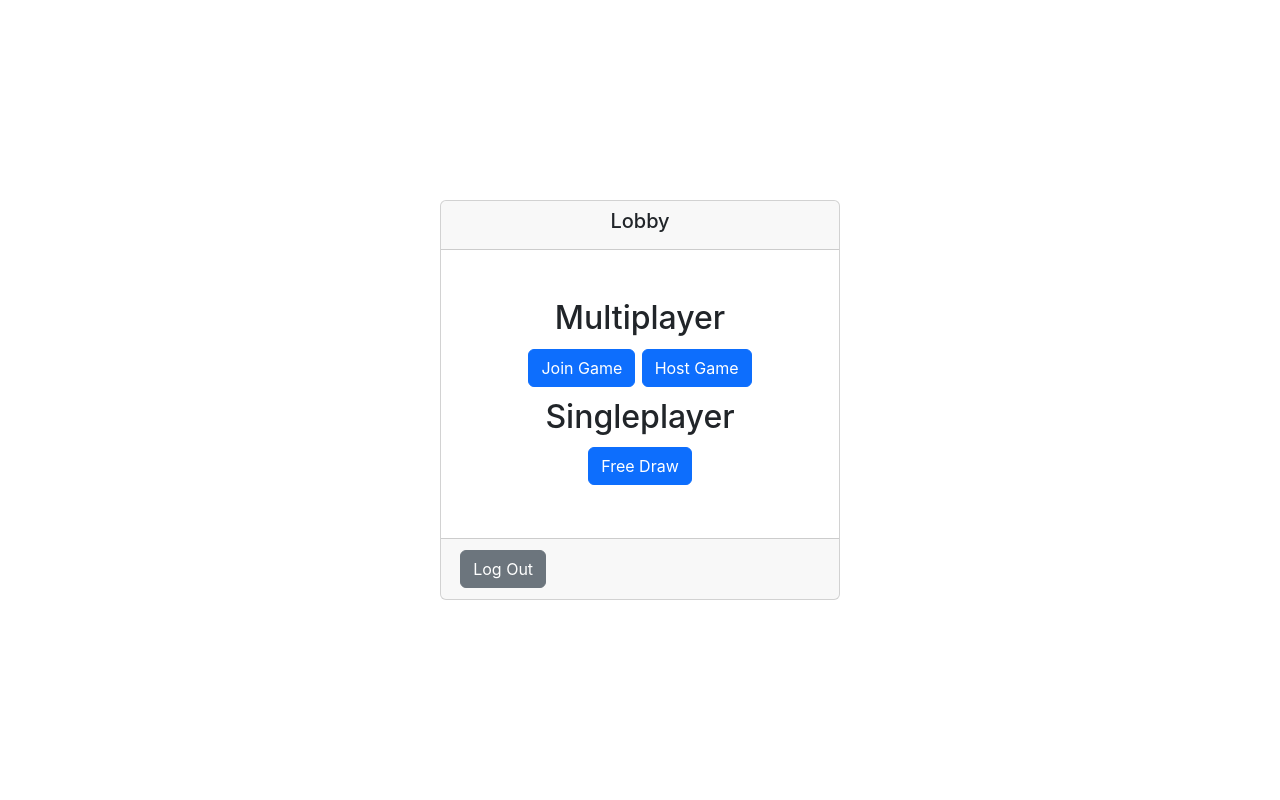
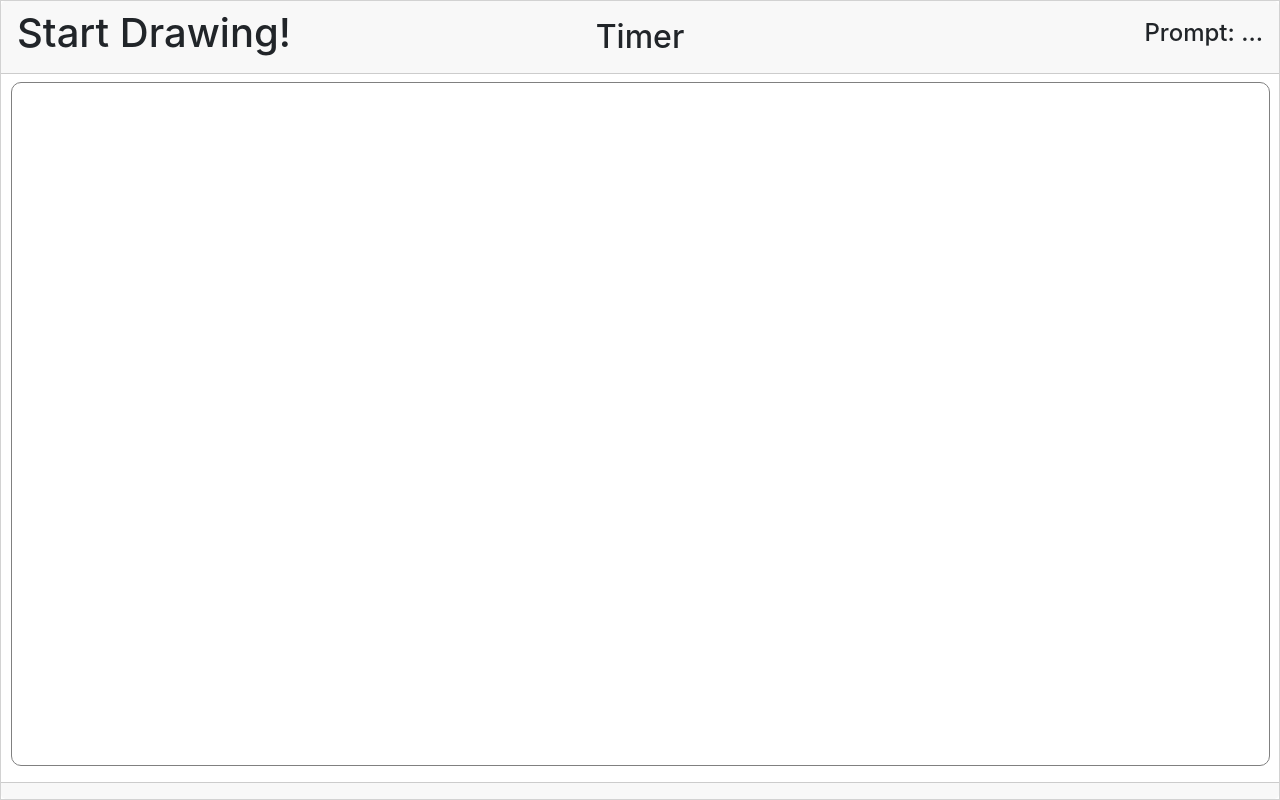
Before and after one commit to pf274/draw-ai-game, a React (Create React App) app: page /draw/multiplayer in a window 1280 px wide. Both pictures are taken after a click on the button "Host Game". Built offline with nearby package versions, Linux system fonts and the light colour scheme.

Commit message:
Multiplayer/Singleplayer toolbar differences

```diff
--- a/package.json
+++ b/package.json
@@ -15,6 +15,7 @@
     "build": "react-scripts build",
     "eject": "react-scripts eject"
   },
+  "proxy": "http://localhost:3000",
   "eslintConfig": {
     "extends": [
       "react-app",
--- a/src/App.jsx
+++ b/src/App.jsx
@@ -16,7 +16,7 @@ function App() {
   return (
     <div className="App">
       {page == Pages.Home ? <HomePage setMode={setMode} setPage={setPage} /> :
-      page = Pages.Draw ? <DrawPage setPage={setPage} /> : <div></div>}
+      page = Pages.Draw ? <DrawPage mode={mode} setPage={setPage} /> : <div></div>}
     </div>
   );
 }
--- a/src/Components/DrawPage/DrawPage.css
+++ b/src/Components/DrawPage/DrawPage.css
@@ -31,7 +31,6 @@
     top: 1em;
     transform: translate(-50%, -40%);
 }
-
 @media (max-device-width: 550px) {
     #title {
         display: none;
--- a/src/Components/DrawPage/DrawPage.jsx
+++ b/src/Components/DrawPage/DrawPage.jsx
@@ -3,7 +3,7 @@ import Card from 'react-bootstrap/Card';
 import Toolbar from './Toolbar.jsx';
 import DrawingCanvas from './DrawingCanvas.jsx';
 import {useEffect} from 'react';
-import { Pages } from "../../App";
+import { Pages, Modes } from "../../App";
 
 const DrawPage = (props) => {
 
@@ -23,11 +23,11 @@ const DrawPage = (props) => {
         <Card id="DrawPage">
             <Card.Header id="DrawPageHeader">
                 <h1 id="title">Start Drawing!</h1>
-                <h2 id="timer">Timer</h2>
+                <h2 id="timer" className="multiplayer">Timer</h2>
                 <h4 id="Prompt">Prompt: ...</h4>
             </Card.Header>
             <Card.Body id="DrawPageBody">
-                <Toolbar />
+                {props.mode != Modes.Multi && <Toolbar id="toolbar" />}
                 <DrawingCanvas></DrawingCanvas>
             </Card.Body>
             <Card.Footer>
--- a/src/Components/DrawPage/DrawingCanvas.jsx
+++ b/src/Components/DrawPage/DrawingCanvas.jsx
@@ -95,7 +95,6 @@ function DrawingCanvas() {
         }
     }
     useEffect(() => {
-        const drawingCanvas = document.getElementById("drawingCanvas");
         // when page loads, set event listeners
         window.addEventListener('resize', startResize);
         window.addEventListener('mousedown', function (event) {startDraw(event);});
--- a/src/Components/DrawPage/Toolbar.css
+++ b/src/Components/DrawPage/Toolbar.css
@@ -1,12 +1,3 @@
-#Toolbar {
-    width: 100%;
-    background-color: rgb(224, 224, 224);
-    display: flex;
-    flex-direction: row;
-    justify-content: center;
-    align-items: center;
-    flex-wrap: wrap;
-}
 #thicknessSlider {
     width: 200px;
     margin: 1em;
@@ -22,6 +13,15 @@ button {
     width: 2em;
     height: 2em;
 }
+.toolbarBody {
+    width: 100%;
+    background-color: rgb(224, 224, 224);
+    display: flex;
+    flex-direction: row;
+    justify-content: center;
+    align-items: center;
+    flex-wrap: wrap;
+}
 @media (max-device-width: 335px) {
     #thicknessSlider {
         width: 100px;
--- a/src/Components/DrawPage/Toolbar.jsx
+++ b/src/Components/DrawPage/Toolbar.jsx
@@ -3,11 +3,9 @@ import Card from 'react-bootstrap/Card';
 import Button from 'react-bootstrap/Button';
 import FormRange from 'react-bootstrap/FormRange';
 import rawCategoryData from '../../Data/categories.txt';
-import {useEffect} from 'react';
+import {useState} from 'react';
 function Toolbar() {
-    useEffect(() => {
-        newPrompt();
-    }, [])
+    const [value, setValue] = useState(1);
     function Capitalize(text) {
         return text.toLowerCase().split(' ')
             .map((s) => s.charAt(0).toUpperCase() + s.substring(1))
@@ -26,13 +24,16 @@ function Toolbar() {
         let newCategory = allCategories[Math.floor(Math.random() * allCategories.length)];
         Prompt.innerText = newCategory;
     }
+    function handleSliderChange(event) {
+        setValue(event.target.value);
+    }
     return (
-        <Card id="Toolbar">
-            <Button className="singleplayer" onClick={newPrompt}>New Prompt</Button>
-            <Button className="singleplayer" onClick={clearCanvas}>Clear Canvas</Button>
-            <Button className="singleplayer">Guess</Button>
-            <FormRange className="singleplayer" min="0.5" max="3" step="0.1" id="thicknessSlider"></FormRange>
-            <input className="singleplayer" type="color" id="colorPicker" />
+        <Card className="toolbarBody">
+            <Button onClick={newPrompt}>New Prompt</Button>
+            <Button onClick={clearCanvas}>Clear Canvas</Button>
+            <Button>Guess</Button>
+            <FormRange min="0.5" max="3" step="0.1" value={value} id="thicknessSlider" onChange={handleSliderChange}></FormRange>
+            <input type="color" id="colorPicker" />
         </Card>
     );
 }
--- a/src/Components/HomePage/HomePage.jsx
+++ b/src/Components/HomePage/HomePage.jsx
@@ -7,6 +7,10 @@ import {forwardRef} from 'react';
 const HomePage = (props) => {
     function goToSingleplayerDrawPage() {
         props.setMode(Modes.Single);
+        props.setPage(Pages.Draw);
+    }
+    function goToMultiplayerDrawPage() {
+        props.setMode(Modes.Multi);
         props.setPage(Pages.Draw);
     }
     return (
@@ -22,7 +26,7 @@ const HomePage = (props) => {
                 <div className="loggedIn">
                     <h2>Multiplayer</h2>
                     <Button variant="primary">Join Game</Button>
-                    <Button variant="primary" id="hostGameModalButton">Host Game</Button>
+                    <Button variant="primary" id="hostGameModalButton" onClick={goToMultiplayerDrawPage}>Host Game</Button>
                     <h2 className="mt-2">Singleplayer</h2>
                     <Button variant="primary" id="freeDrawButton" onClick={goToSingleplayerDrawPage}>Free Draw</Button>
                 </div>
```
